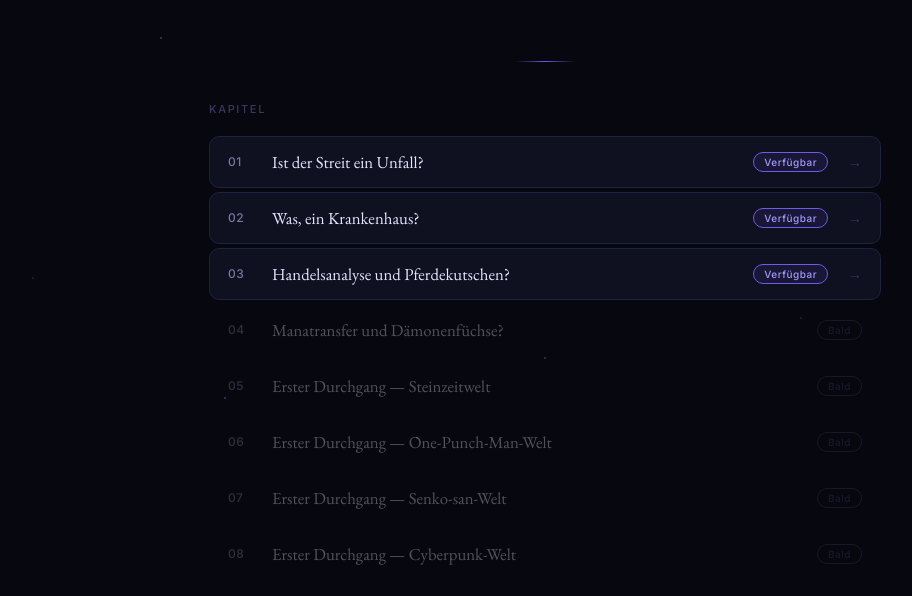
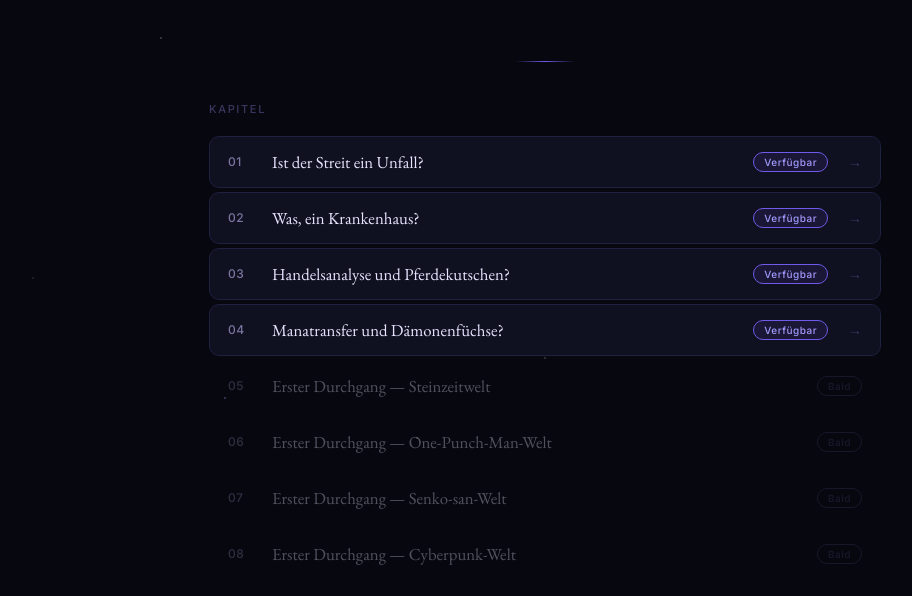
Before and after one commit to Sebbel00/Cassandra---Welten-mit-Fehlern-und-Folgen, a plain HTML site: page index.html in a window 1280 px wide. Shown: the part 202-798 px from the top of the page, without its empty margins (95-1007 px from the left). Drawn offline with nearby package versions, Linux system fonts and the light colour scheme.

Commit message:
Update index.html

```diff
--- a/index.html
+++ b/index.html
@@ -68,11 +68,12 @@ footer{text-align:center;margin-top:64px;font-size:12px;color:var(--dim);font-fa
       <span class="chapter-badge badge-ready">Verfügbar</span>
       <span class="arrow">→</span>
     </a>
-    <div class="chapter planned">
+    <a class="chapter available" href="kapitel4.html">
       <span class="chapter-num">04</span>
       <span class="chapter-title">Manatransfer und Dämonenfüchse?</span>
-      <span class="chapter-badge badge-soon">Bald</span>
-    </div>
+      <span class="chapter-badge badge-ready">Verfügbar</span>
+      <span class="arrow">→</span>
+    </a>
     <div class="chapter planned">
       <span class="chapter-num">05</span>
       <span class="chapter-title">Erster Durchgang — Steinzeitwelt</span>
```
